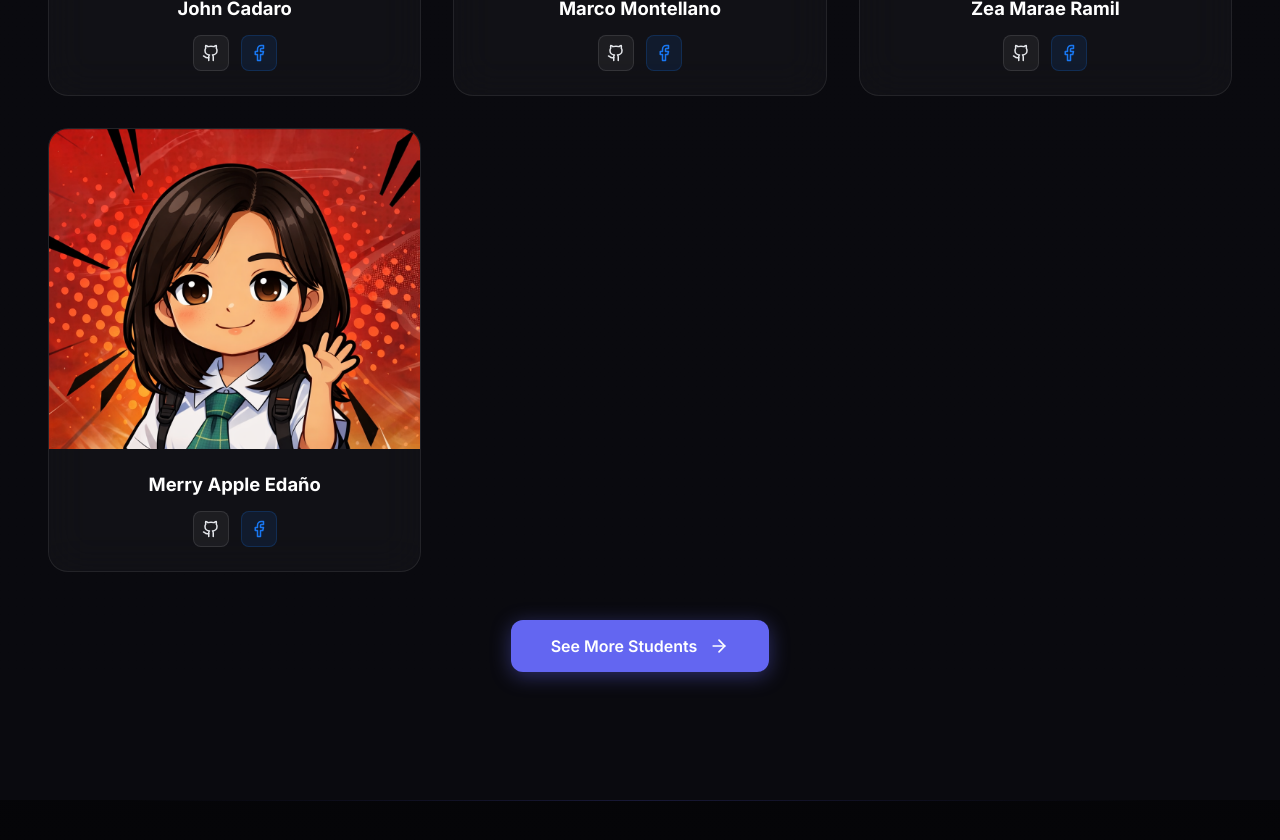
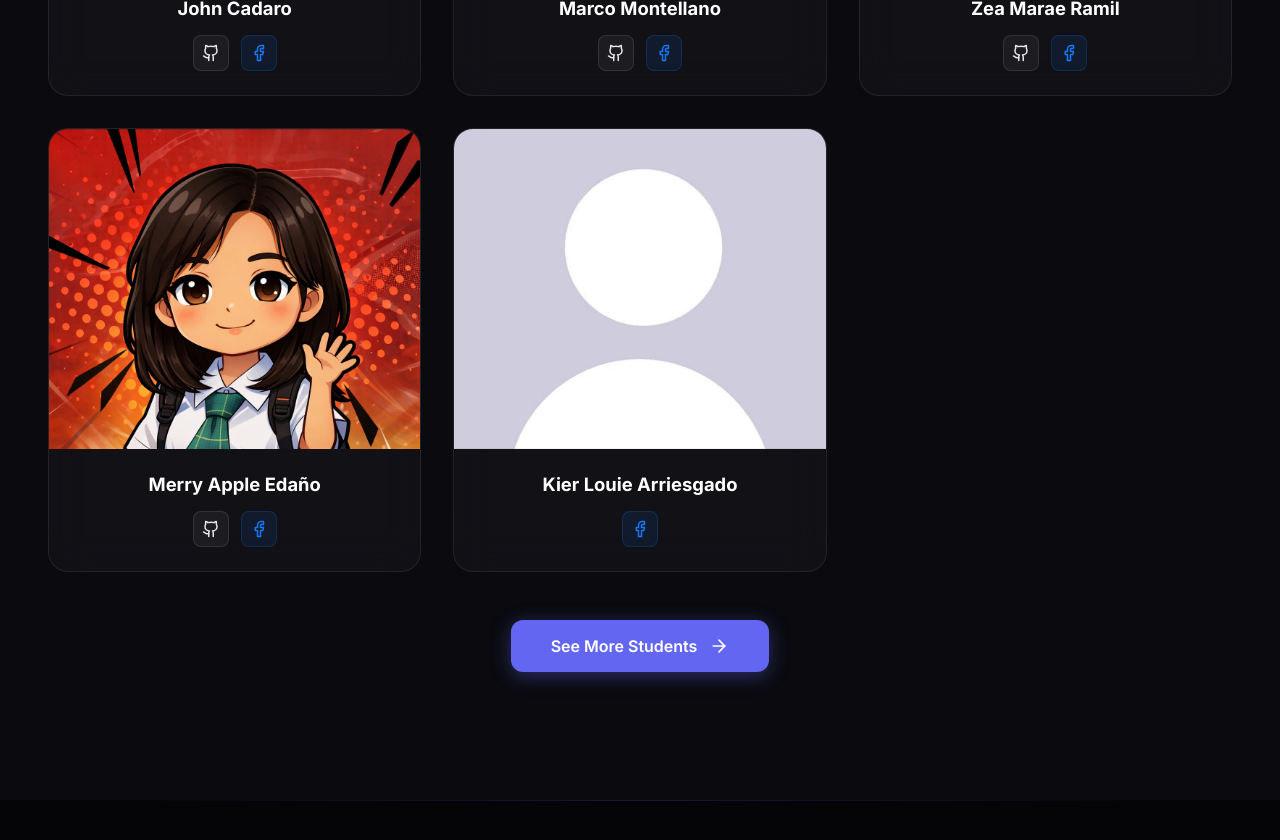
Before and after one commit to DaisuKiee/CebuTech, a React (Create React App) app: page / in a window 1280 px wide. Shown: the part 2920-3760 px from the top of the page. Built offline with nearby package versions, Linux system fonts and the light colour scheme.

Commit message:
Add Allan Jr. De Jesus as 8th student leader

```diff
--- a/src/components/Students.jsx
+++ b/src/components/Students.jsx
@@ -158,10 +158,11 @@ const studentsData = [
   {
     id: 19,
     name: 'Allan Jr. De Jesus',
-    role: 'BSIT Student',
+    role: 'Leader',
     image: '/img/noprofile.jpg',
+    github: 'https://github.com',
     facebook: 'https://facebook.com',
-    showHover: false
+    showHover: true
   },
   {
     id: 20,
--- a/src/pages/Home.jsx
+++ b/src/pages/Home.jsx
@@ -25,7 +25,7 @@ const Home = () => {
       <Navbar scrollY={scrollY} />
       <Hero scrollY={scrollY} />
       <Programs />
-      <Students limit={7} showSeeMore={true} />
+      <Students limit={8} showSeeMore={true} />
       <Projects />
       <BatchInfo />
       <About />
```
Also changed, not shown: public/img/meme-john.jpg (added).
